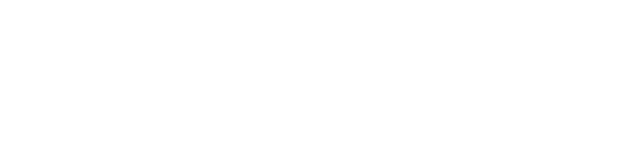
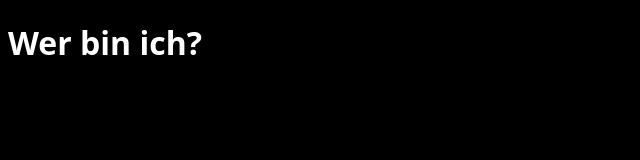
Before and after one commit to Satch2619/Web_Projekte, a plain HTML site: page Personal Trainer/über mich.html in a window 1280 px wide. Shown: the whole page, without its empty margins (0-640 px from the left). Drawn offline with Linux system fonts and the light colour scheme.

Commit message:
html & css dateien übermmich erstelllt

```diff
--- a/Personal Trainer/über mich.html
+++ b/Personal Trainer/über mich.html
@@ -0,0 +1,17 @@
+<!DOCTYPE html>
+<html lang="de">
+  <head>
+    <meta charset="UTF-8" />
+    <meta http-equiv="X-UA-Compatible" content="IE=edge" />
+    <meta name="viewport" content="width=device-width, initial-scale=1.0" />
+    <title>Personal Trainer</title>
+    <link rel="stylesheet" href="übermich.css" />
+    <script
+      src="https://kit.fontawesome.com/0542d03b7b.js"
+      crossorigin="anonymous"
+    ></script>
+  </head>
+  <body>
+    <h1>Wer bin ich?</h1>
+  </body>
+</html>
--- /dev/null
+++ b/Personal Trainer/übermich.css
@@ -0,0 +1,13 @@
+* {
+  font-family: system-ui, -apple-system, BlinkMacSystemFont, "Segoe UI", Roboto,
+    Oxygen, Ubuntu, Cantarell, "Open Sans", "Helvetica Neue", sans-serif;
+  color: white;
+}
+
+body {
+  max-width: 100%;
+  background-position: 70px center;
+  background-repeat: no-repeat;
+  background-color: black;
+  background-size: cover;
+}
```
Also changed, not shown: Personal Trainer/gym.html (+1 -1 lines).
